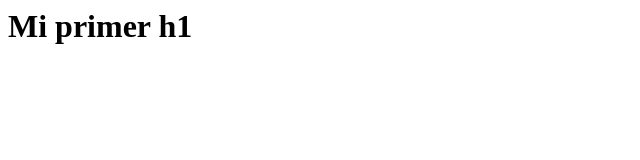
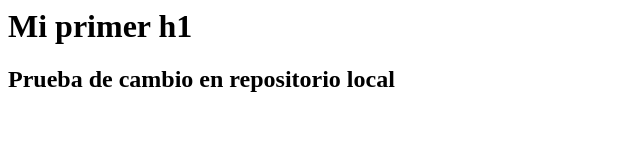
Before and after one commit to IvanPeralta1995/Prueba-html, a plain HTML site: page Index.html in a window 1280 px wide. Shown: the whole page, without its empty margins (0-640 px from the left). Drawn offline with Linux system fonts and the light colour scheme.

Commit message:
Segundo commit local

```diff
--- a/Index.html
+++ b/Index.html
@@ -1 +1,2 @@
 <h1>Mi primer h1 </h1>
+<h2>Prueba de cambio en repositorio local</h2>
```
